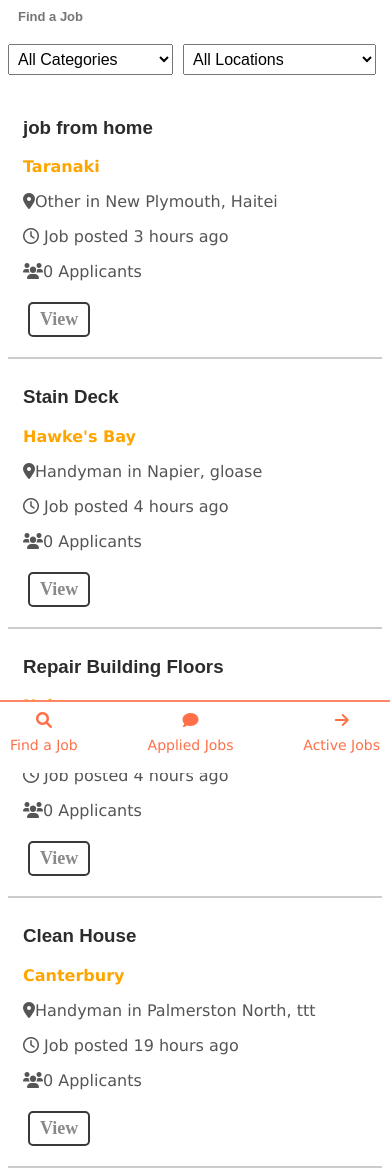
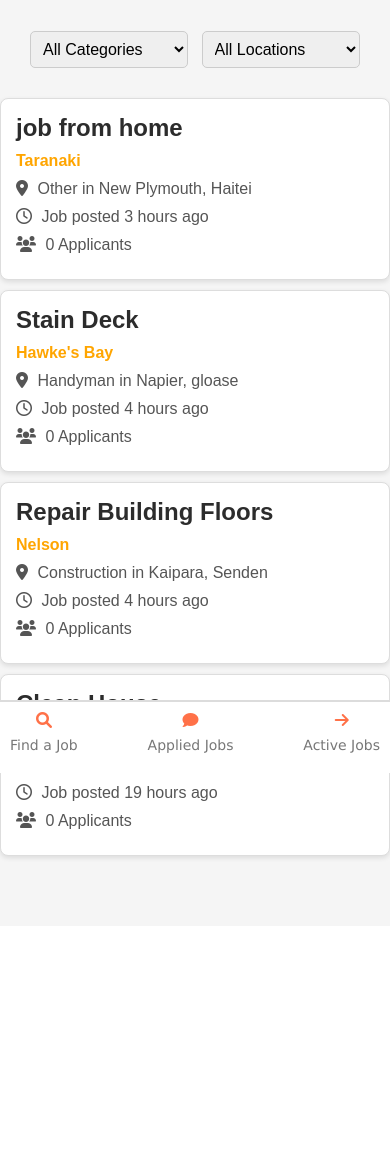
Before and after one commit to Codybez/CodysBusiness, a Flask app: page /find_a_job in a window 390 px wide. Shown: the part 71-1247 px from the top of the page. After the commit the page ends 932 px from the top, so only its background shows below. Run offline with Flask 3, Linux system fonts and the light colour scheme; some libraries are stand-ins or nearby versions.

Commit message:
Initial commit with Flask job creation functionality

```diff
--- a/templates/base_labour.html
+++ b/templates/base_labour.html
@@ -1,7 +1,10 @@
 <!DOCTYPE html>
 <html>
   <head>
-    <link rel="stylesheet" href="https://cdnjs.cloudflare.com/ajax/libs/font-awesome/6.0.0-beta3/css/all.min.css">
+    <link
+      rel="stylesheet"
+      href="https://cdnjs.cloudflare.com/ajax/libs/font-awesome/6.0.0-beta3/css/all.min.css"
+    />
     <title>{% block title %}Business{% endblock %}</title>
 
     <style>
@@ -19,19 +22,16 @@
         color: #ffffff;
         font-size: 32px;
         font-family: "Arial", sans-serif;
-
       }
       h1 {
         color: #ff7148;
         font-family: "Arial", sans-serif;
         margin-bottom: 10px;
-
-
       }
 
       /* Basic styling for the header */
       header {
-            background-color:#95959555;
+        background-color: #95959555;
         color: #fff;
         text-align: left;
         padding: 10px;
@@ -45,7 +45,6 @@ h1 {
         height: 6vh;
       }
 
-
       .fas.fa-home {
         font-size: 24px;
         position: absolute;
@@ -54,8 +53,6 @@ h1 {
         transform: translateY(-50%);
         color: #ffffff;
       }
-
-
 
       /* Set a high z-index to keep the header above other elements */
       h1 {
@@ -86,7 +83,8 @@ h1 {
         text-align: center;
         margin-bottom: 30px;
         transition: color 0.3s ease;
-            font-family: 'Lucida Sans', 'Lucida Sans Regular', 'Lucida Grande', 'Lucida Sans Unicode', Geneva, Verdana, sans-serif;
+        font-family: "Lucida Sans", "Lucida Sans Regular", "Lucida Grande",
+          "Lucida Sans Unicode", Geneva, Verdana, sans-serif;
       }
 
       nav a:hover {
@@ -95,39 +93,35 @@ h1 {
 
       /* Footer styling */
       footer {
-            background-color:#fff;
-            color:#ccc;
+        background-color: #fff;
+        color: #ccc;
         text-align: center;
         padding: 10px;
         height: 6vh;
         position: fixed;
-            border-top: 2px solid #ff7048d5;
-;
+        border-top: 2px solid #95959555;
         bottom: 0;
         left: 0;
         right: 0;
         z-index: 50;
         display: flex;
         justify-content: space-between;
-            font-family: 'Lucida Sans', 'Lucida Sans Regular', 'Lucida Grande', 'Lucida Sans Unicode', Geneva, Verdana, sans-serif;
+        font-family: "Lucida Sans", "Lucida Sans Regular", "Lucida Grande",
+          "Lucida Sans Unicode", Geneva, Verdana, sans-serif;
       }
 
       .footers-button {
-            color:#ff7048;
+        color: #777777;
         text-decoration: none;
         display: flex;
         flex-direction: column;
         align-items: center;
-
-
-
       }
 
       .footers-button i {
         font-size: 16px;
         margin-bottom: -5px;
-
-
+        color: #ff7148;
       }
 
       .footers-button p {
@@ -135,15 +129,11 @@ footer {
       }
 
       .footers-button:hover {
-            color: #f0f0f0,
-
+        color: #f0f0f0;
       }
-
-
     </style>
     <!-- Include Socket.IO script -->
     <script src="https://cdnjs.cloudflare.com/ajax/libs/socket.io/4.2.0/socket.io.js"></script>
-
   </head>
   <header>
     <div class="logo-container">
@@ -158,15 +148,12 @@ footer {
     </nav>
   </header>
   <body>
-    <br>
-    <br>
-    <br>
-    <br>
+    <br />
+    <br />
+    <br />
+    <br />
 
-    {% block content %}
-
-
-      {% endblock %}
+    {% block content %} {% endblock %}
   </body>
 
   <footer>
@@ -190,5 +177,4 @@ footer {
       {% endif %}
     </a>
   </footer>
-
 </html>
--- a/templates/find_a_job.html
+++ b/templates/find_a_job.html
@@ -8,62 +8,103 @@
     <meta charset="UTF-8" />
     <meta name="viewport" content="width=device-width, initial-scale=1.0" />
     <title>Find a Job</title>
-    <link
-      rel="stylesheet"
-      href="{{ url_for('static', filename='labourer_home.css') }}"
-    />
     <style>
+      body {
+        font-family: Arial, sans-serif;
+        margin: 0;
+        padding: 0;
+        background-color: #f5f5f5;
+      }
+
+      .info-container {
+        text-align: center;
+        margin: 20px;
+      }
+
+      .sort-options {
+        margin: 20px;
+        display: flex;
+        justify-content: center;
+        gap: 15px;
+      }
+
+      .sort-dropdown {
+        padding: 10px;
+        font-size: 1rem;
+        border-radius: 5px;
+        border: 1px solid #ccc;
+      }
+
+      /* Mobile-Friendly Adjustments */
+      @media (max-width: 600px) {
+        .sort-options {
+          flex-direction: row; /* Keep them side by side */
+          justify-content: space-between; /* Ensure they have space between them */
+          gap: 10px;
+          padding: 10px; /* Add padding around the sort options container */
+        }
+
+        .sort-dropdown {
+          width: 48%; /* Set the dropdowns to take up 48% of the container */
+          max-width: 48%; /* Prevent it from expanding too much */
+          box-sizing: border-box; /* Include padding in width calculation */
+          padding: 8px; /* Add padding inside the dropdown for better touch interaction */
+        }
+      }
+
       .job-listing {
         background-color: #fff;
-        border-bottom: 2px solid #ccc;
-        padding-left: 15px;
-        padding-top: 8px;
-        padding-bottom: 15px;
+        border-radius: 8px;
+        border: 1px solid #ddd;
+        padding: 15px;
+        margin: 10px auto;
+        max-width: 600px;
+        box-shadow: 0 2px 5px rgba(0, 0, 0, 0.1);
         position: relative;
+        transition: all 0.3s ease;
+        text-decoration: none; /* Remove underline from the link */
+        color: inherit; /* Inherit text color from parent */
+      }
+
+      .job-listing:hover {
+        box-shadow: 0 4px 10px rgba(0, 0, 0, 0.15);
+        transform: translateY(-5px);
       }
 
       .job-listing h3 {
         color: #2c2c2c;
-        font-family: Arial, Helvetica, sans-serif;
+        margin: 0;
+        font-size: 1.5rem;
       }
 
       .job-listing p {
         color: #555;
-        font-family: "Lucida Sans", "Lucida Sans Regular", "Lucida Grande",
-          "Lucida Sans Unicode", Geneva, Verdana, sans-serif;
+        margin: 10px 0;
       }
 
-      .view-job-link {
-        background-color: #ffffff;
-        color: rgba(0, 0, 0, 0.464);
-        border: #393939 solid 2px;
-        padding: 5px 10px;
-        cursor: pointer;
-        border-radius: 5px;
-        display: inline-block;
-        margin: 5px;
-        text-decoration: none;
-        font-size: large;
+      .job-listing p i {
+        margin-right: 5px;
       }
 
-      .sort-options {
-        margin: 15px 0;
-        display: flex;
-        gap: 10px;
+      .job-listing p span {
+        color: #ff8c00;
       }
 
-      .sort-dropdown {
-        padding: 5px;
-        font-size: 1rem;
+      /* Make sure the <a> tag covers the entire card */
+      .job-listing a {
+        display: block;
+        width: 100%;
+        height: 100%;
+        text-decoration: none;
+      }
+      .job-listing:last-child {
+        margin-bottom: 70px; /* Adjust the value as needed */
       }
     </style>
   </head>
   <body>
-    {% extends 'base_labour.html' %} {% block title %}Find a Job{% endblock %}
-    {% block content %}
-    <div class="info-container">
-      <h1>Find a Job</h1>
-    </div>
+    {% extends 'base_labour.html' %} {% block title %}Labourer{% endblock %} {%
+    block content %}
 
     <!-- Sorting Options -->
     <div class="sort-options">
@@ -112,49 +153,36 @@
     <div id="job-listings">
       {% for job in job_data|reverse %} {% if current_user.id not in
       job.applicants|map(attribute='user_id') and job.status != 'booked' %}
-      <div
+      <a
+        href="{{ url_for('display_jobs', job_id=job.id) }}"
         class="job-listing"
         data-category="{{ job.job_category }}"
         data-location="{{ job.location }}"
       >
         <h3>{{ job.job_name }}</h3>
-        <p class="job-location">
-          <strong style="color: orange">{{ job.location }}</strong>
-        </p>
+        <p><strong style="color: orange">{{ job.location }}</strong></p>
         <p>
-          <i class="fas fa-map-marker-alt icon"></i>{{ job.job_category }} in {{
+          <i class="fas fa-map-marker-alt"></i> {{ job.job_category }} in {{
           job.city }}, {{ job.suburb }}
         </p>
         <p>
-          <i class="far fa-clock icon"></i> Job posted {{
-          job.date_created|time_ago }}
+          <i class="far fa-clock"></i> Job posted {{ job.date_created|time_ago
+          }}
         </p>
         <p>
-          <i class="fas fa-users icon"></i>{{ job.applicants|length }}
-          Applicants
+          <i class="fas fa-users"></i> {{ job.applicants|length }} Applicants
         </p>
-        <a
-          href="{{ url_for('display_jobs', job_id=job.id) }}"
-          class="view-job-link"
-          ><b>View</b></a
-        >
-      </div>
+      </a>
       {% endif %} {% endfor %}
     </div>
-    {% endblock %}
 
     <script>
       document
         .getElementById("sort-category")
-        .addEventListener("change", function () {
-          filterJobs();
-        });
-
+        .addEventListener("change", filterJobs);
       document
         .getElementById("sort-location")
-        .addEventListener("change", function () {
-          filterJobs();
-        });
+        .addEventListener("change", filterJobs);
 
       function filterJobs() {
         const selectedCategory = document.getElementById("sort-category").value;
@@ -178,4 +206,5 @@
       window.addEventListener("DOMContentLoaded", filterJobs);
     </script>
   </body>
+  {% endblock %}
 </html>
```
Also changed, not shown: instance/new_database.db. Lines whose indentation alone changed are shown as unchanged.
